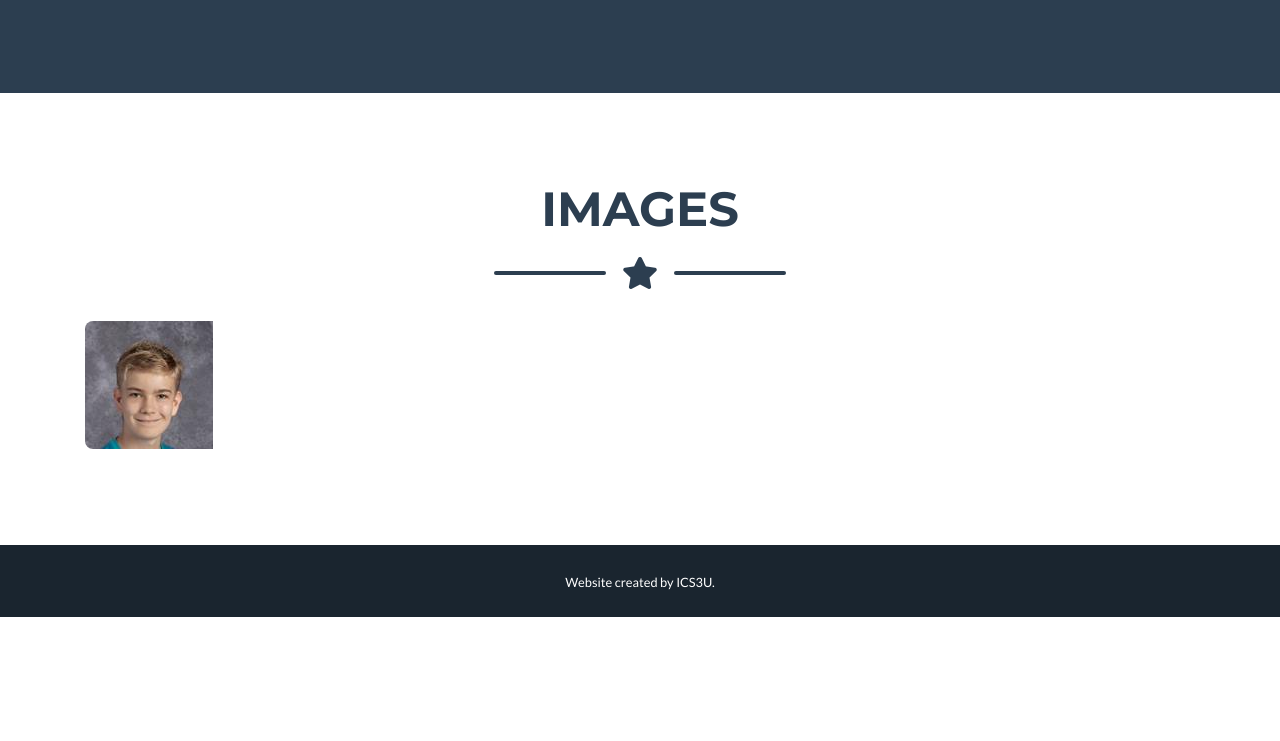
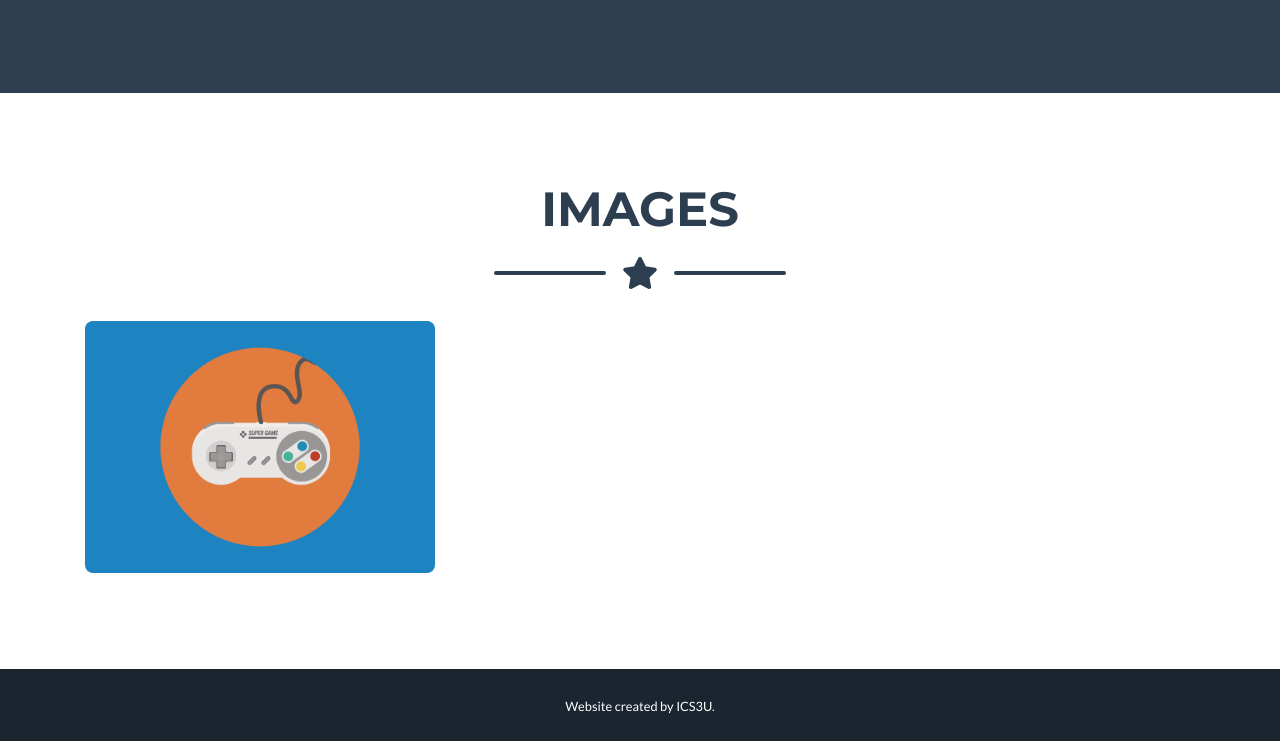
Before and after one commit to Corantine/e-hourofcode.github.io, a website with bundled scripts: page index.html in a window 1280 px wide. Shown: the part 1537-2278 px from the top of the page. Before the commit the page ends 2154 px from the top, so only its background shows below. Built offline with nearby package versions, Linux system fonts and the light colour scheme.

Commit message:
Update index.html

```diff
--- a/index.html
+++ b/index.html
@@ -147,7 +147,7 @@
                 <i class="fas fa-plus fa-3x"></i>
               </div>
             </div>
-            <img class="img-fluid" src="img/cordane.jpg" alt="">
+            <img class="img-fluid" src="img/portfolio/game.png" alt="">
           </div>
 	</div>
       </div>
```
